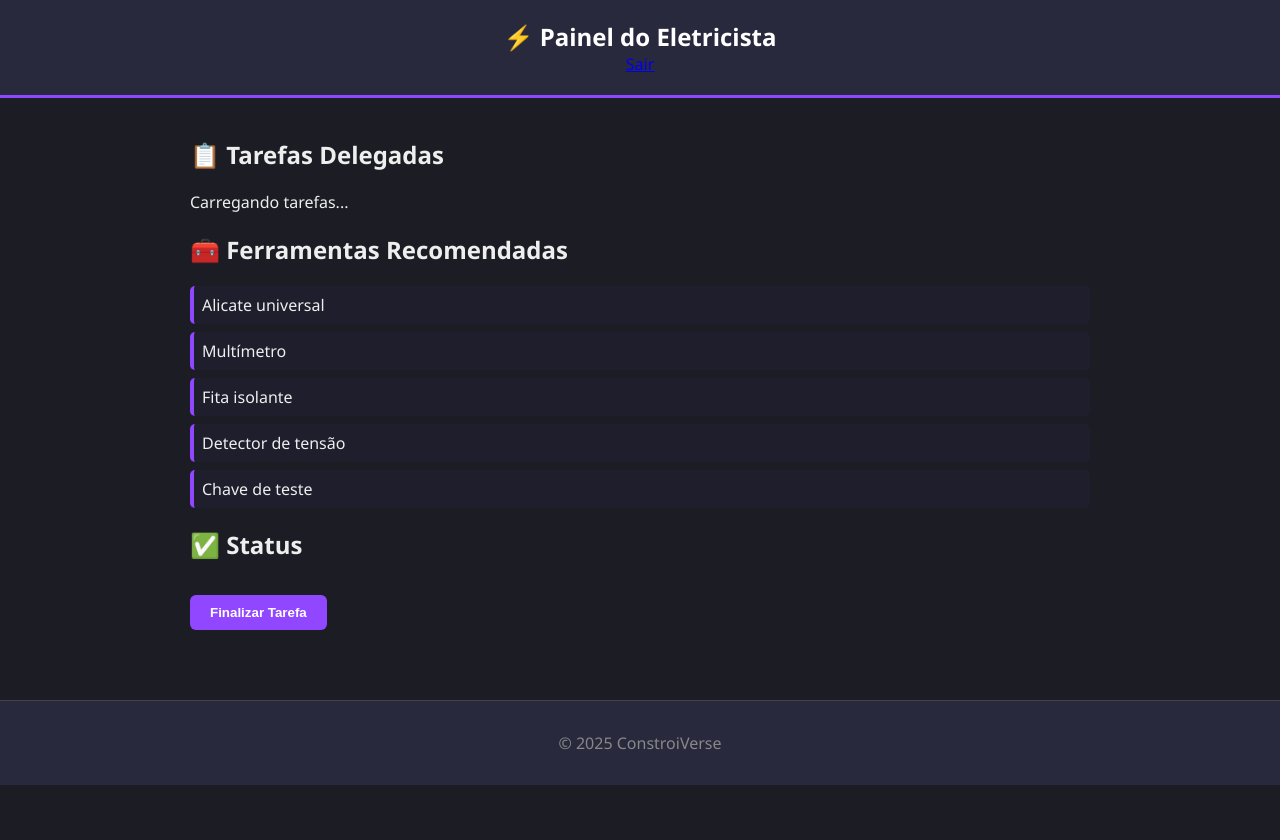
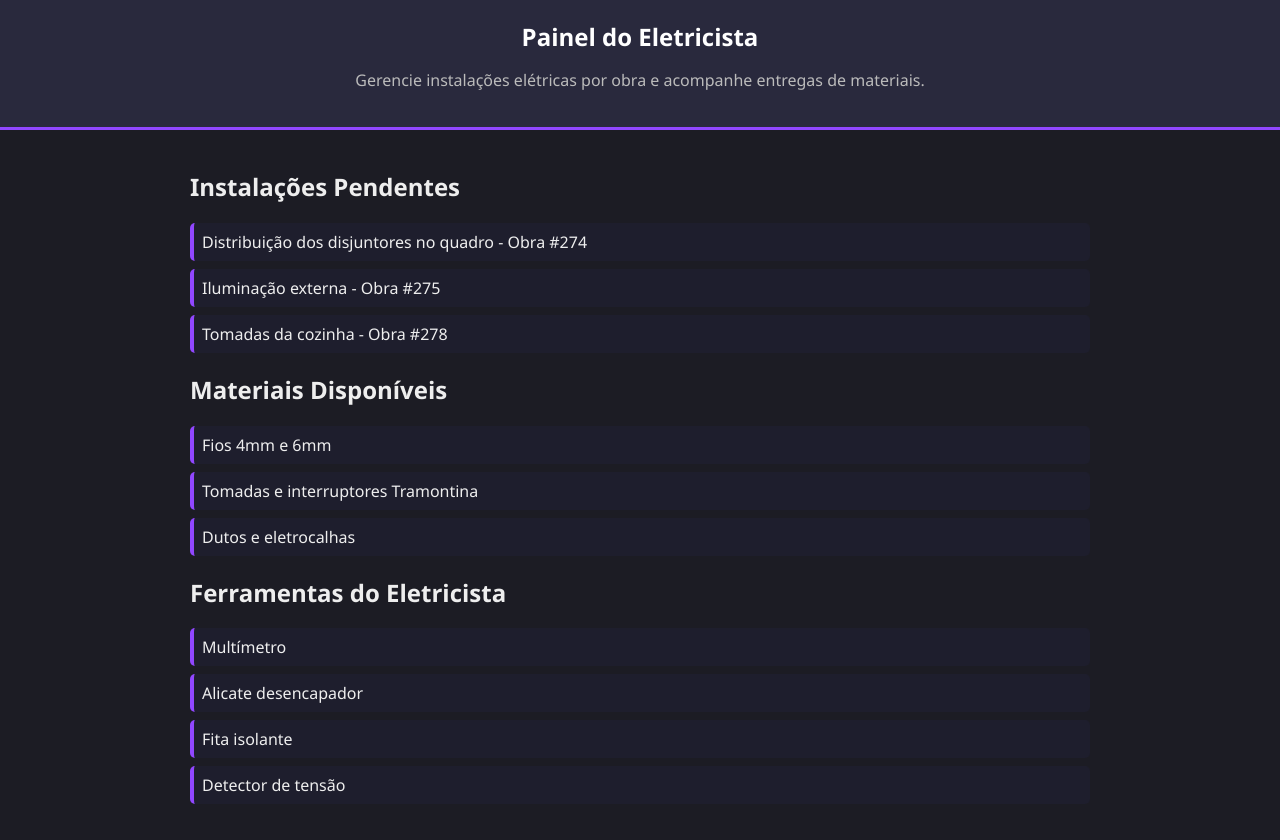
Before and after one commit to Claratrade33/ConstroiVerse, a plain HTML site: page frontend/painel/painel_eletricista.html in a window 1280 px wide. Before the commit the page ends 800 px from the top, so only its background shows below. Drawn offline with Linux system fonts and the light colour scheme.

Commit message:
Atualizar o painel_eletricista.html

```diff
--- a/frontend/painel/painel_eletricista.html
+++ b/frontend/painel/painel_eletricista.html
@@ -2,49 +2,43 @@
 <html lang="pt-br">
 <head>
   <meta charset="UTF-8" />
-  <meta name="viewport" content="width=device-width, initial-scale=1.0"/>
-  <title>Painel do Eletricista | ConstroiVerse</title>
+  <title>Painel do Eletricista - ConstroiVerse</title>
   <link rel="stylesheet" href="/static/style.css" />
 </head>
 <body>
   <header>
-    <h1>⚡ Painel do Eletricista</h1>
-    <nav>
-      <a href="/logout">Sair</a>
-    </nav>
+    <h1>Painel do Eletricista</h1>
+    <p>Gerencie instalações elétricas por obra e acompanhe entregas de materiais.</p>
   </header>
 
   <main>
     <section>
-      <h2>📋 Tarefas Delegadas</h2>
-      <div id="tarefas-eletricista">Carregando tarefas...</div>
-    </section>
-
-    <section>
-      <h2>🧰 Ferramentas Recomendadas</h2>
+      <h2>Instalações Pendentes</h2>
       <ul>
-        <li>Alicate universal</li>
-        <li>Multímetro</li>
-        <li>Fita isolante</li>
-        <li>Detector de tensão</li>
-        <li>Chave de teste</li>
+        <li>Distribuição dos disjuntores no quadro - Obra #274</li>
+        <li>Iluminação externa - Obra #275</li>
+        <li>Tomadas da cozinha - Obra #278</li>
       </ul>
     </section>
 
     <section>
-      <h2>✅ Status</h2>
-      <button onclick="marcarComoConcluido()">Finalizar Tarefa</button>
+      <h2>Materiais Disponíveis</h2>
+      <ul>
+        <li>Fios 4mm e 6mm</li>
+        <li>Tomadas e interruptores Tramontina</li>
+        <li>Dutos e eletrocalhas</li>
+      </ul>
+    </section>
+
+    <section>
+      <h2>Ferramentas do Eletricista</h2>
+      <ul>
+        <li>Multímetro</li>
+        <li>Alicate desencapador</li>
+        <li>Fita isolante</li>
+        <li>Detector de tensão</li>
+      </ul>
     </section>
   </main>
-
-  <footer>
-    <p>© 2025 ConstroiVerse</p>
-  </footer>
-
-  <script>
-    function marcarComoConcluido() {
-      alert("Tarefa marcada como concluída.");
-    }
-  </script>
 </body>
 </html>
```
